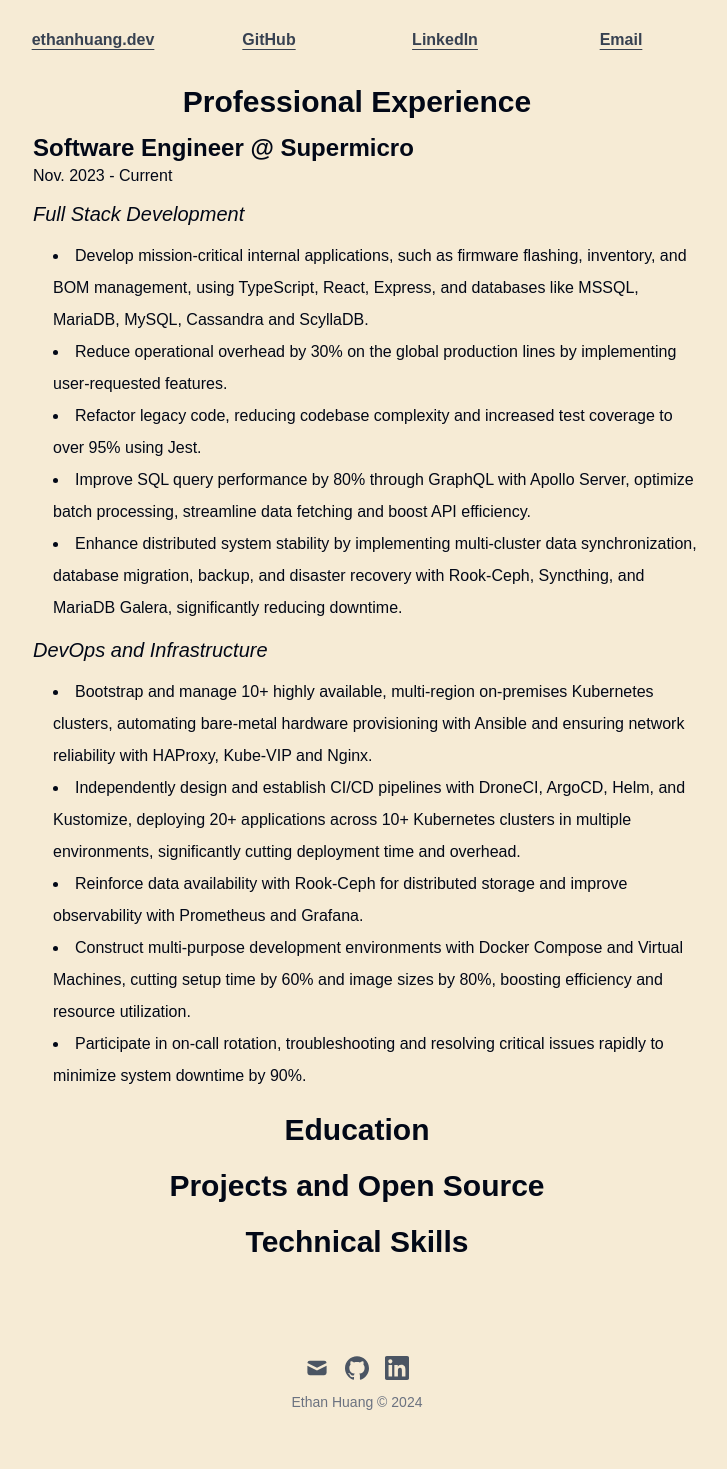
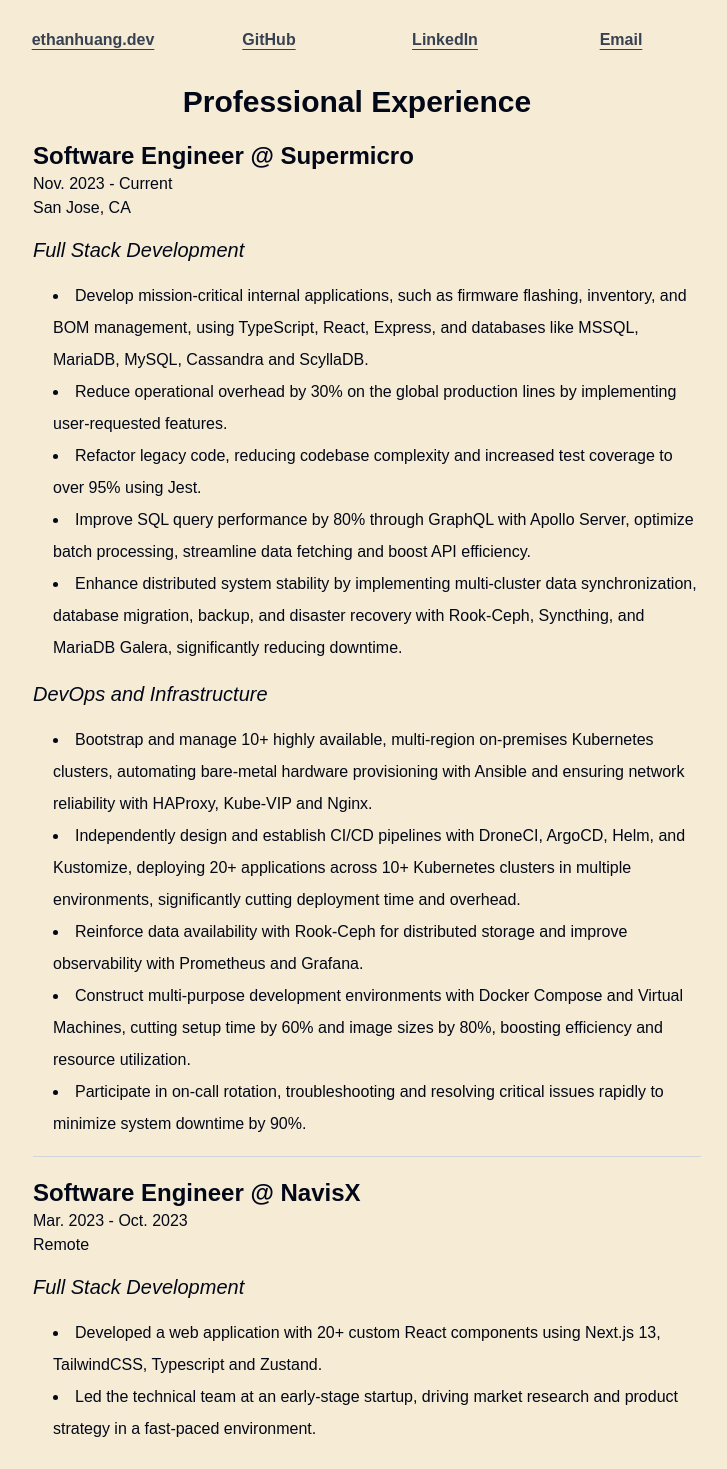
Before and after one commit to ethanh6/ethanhuang.dev, a Next.js app: page /resume in a window 1280 px wide. Shown: the part 260-1729 px from the top of the page, without its empty margins (283-1010 px from the left). Before the commit the page ends 1704 px from the top, so only its background shows below. Built offline with nearby package versions, Linux system fonts and the light colour scheme; a web font is replaced by a local one.

Commit message:
updated resume

```diff
--- a/src/app/resume/page.tsx
+++ b/src/app/resume/page.tsx
@@ -57,11 +57,12 @@
           Professional Experience
         </div>
         <div className="pl-5">
-          <div className="highlight mt-3 text-2xl">
+          <div className="highlight mt-5 text-2xl">
             Software Engineer @ Supermicro
           </div>
           <div className="">Nov. 2023 - Current</div>
-          <div className="my-3 text-xl italic">Full Stack Development</div>
+          <div className="">San Jose, CA</div>
+          <div className="my-4 text-xl italic">Full Stack Development</div>
           <ul className="list-inside list-disc pl-5">
             <li className="leading-loose">
               Develop mission-critical internal applications, such as firmware
@@ -89,7 +90,7 @@
               significantly reducing downtime.
             </li>
           </ul>
-          <div className="my-3 text-xl italic">DevOps and Infrastructure</div>
+          <div className="my-4 text-xl italic">DevOps and Infrastructure</div>
           <ul className="list-inside list-disc pl-5">
             <li className="leading-loose">
               Bootstrap and manage 10+ highly available, multi-region
@@ -117,6 +118,21 @@
               critical issues rapidly to minimize system downtime by 90%.
             </li>
           </ul>
+
+          <hr className="my-4 border-gray-300 dark:border-gray-600" />
+
+          <div className="highlight mt-5 text-2xl">
+            Software Engineer @ NavisX
+          </div>
+          <div className="">Mar. 2023 - Oct. 2023</div>
+          <div className="">Remote</div>
+          <div className="my-4 text-xl italic">Full Stack Development</div>
+          <ul className="list-inside list-disc pl-5">
+            <li className="leading-loose">Developed a web application with 20+ custom React components using Next.js 13, TailwindCSS, Typescript and Zustand.
+</li>
+            <li className="leading-loose">Led the technical team at an early-stage startup, driving market research and product strategy in a fast-paced environment.
+</li>
+          </ul>
         </div>
       </div>
       <div className="flex flex-col">
```
